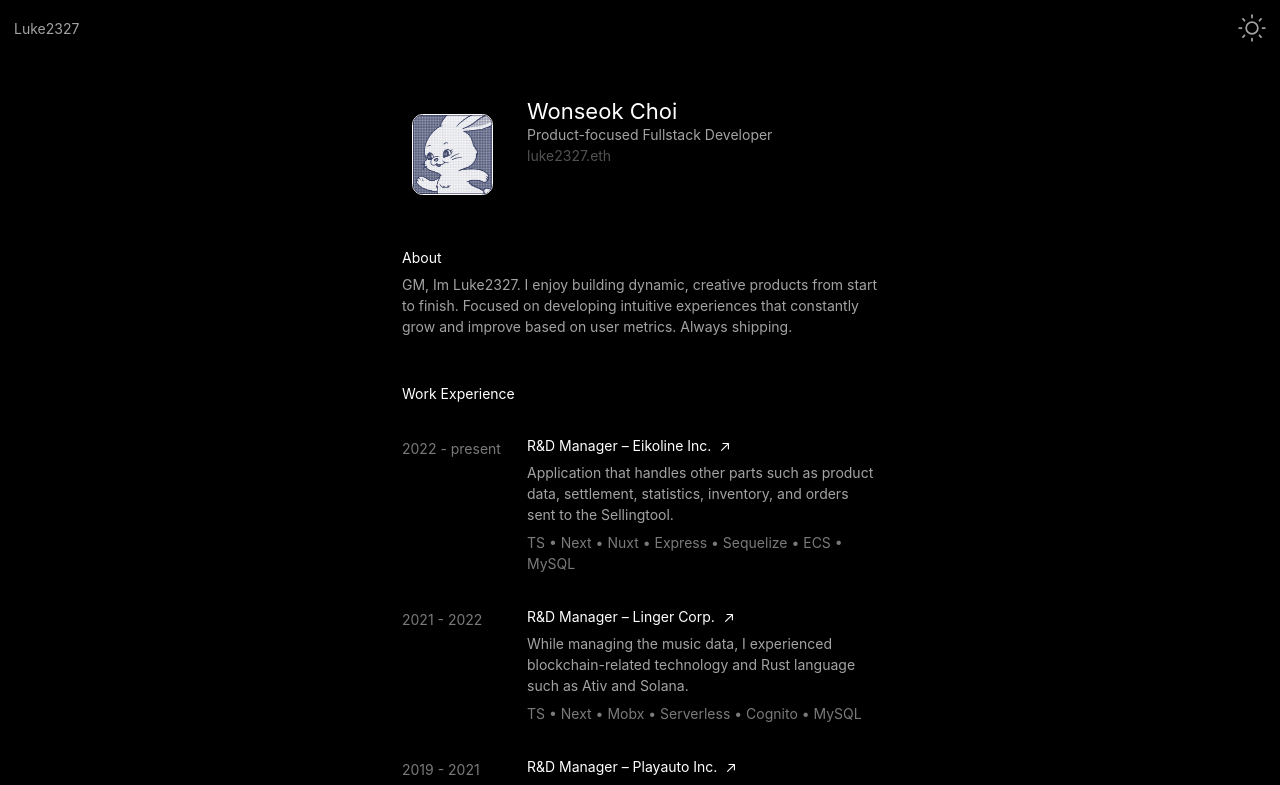
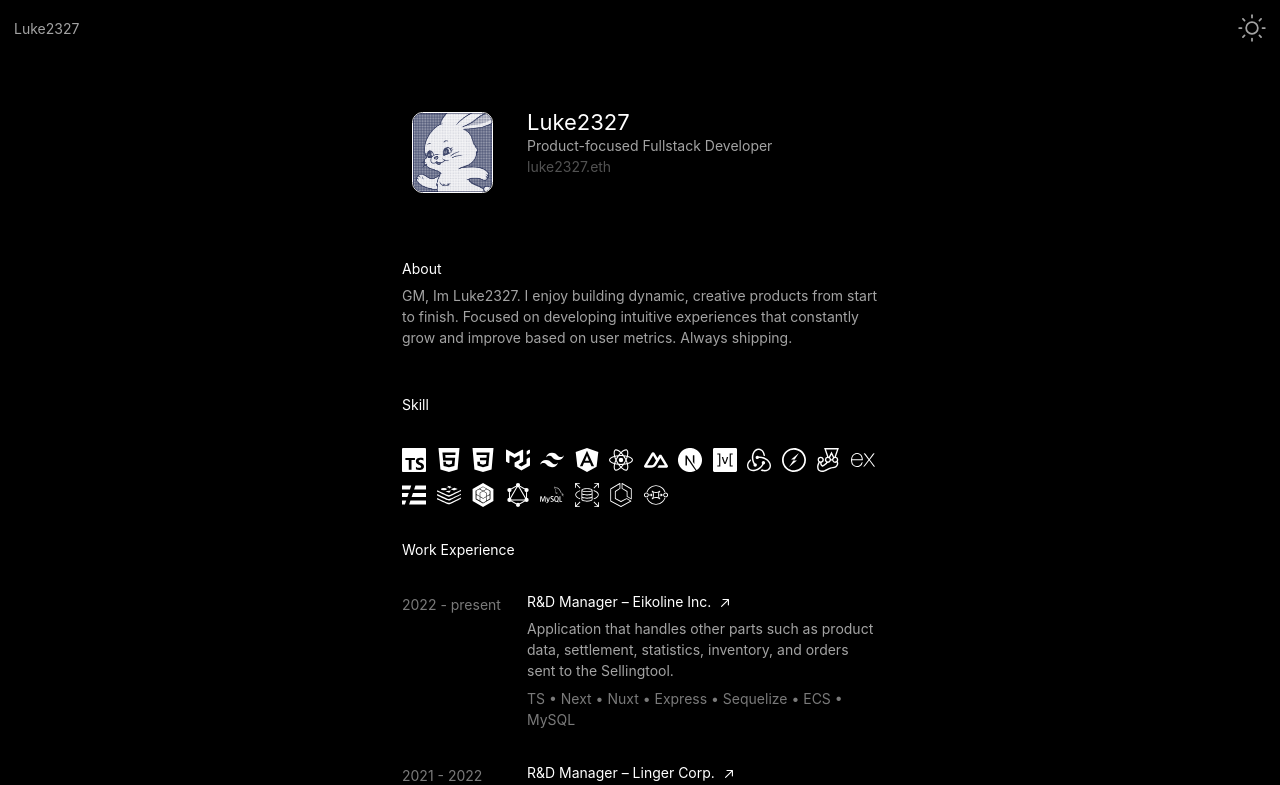
Before and after one commit to luke2327/luke2327, a Next.js app in the folder page_repository/: page / in a window 1280 px wide. Shown: the top 785 px of the page. Built offline with nearby package versions, Linux system fonts and the light colour scheme.

Commit message:
feat: mod component

```diff
--- a/page_repository/src/components/introduction/Profile.tsx
+++ b/page_repository/src/components/introduction/Profile.tsx
@@ -10,7 +10,10 @@ export default function Profile() {
       className={'mx-auto grid w-full gap-1 p-0'}
     >
       <ProfileBadge aria-label={'profile badge'} />
-      <ProfileDescription aria-label={'profile description'} />
+      <ProfileDescription
+        aria-label={'profile description'}
+        className={'pt-7'}
+      />
     </ProfileArea>
   );
 }
--- a/page_repository/src/components/introduction/ProfileDescription.tsx
+++ b/page_repository/src/components/introduction/ProfileDescription.tsx
@@ -2,16 +2,22 @@ import styled from 'styled-components';
 
 import { extUrls } from '@/constants/externalLinks';
 
-export default function ProfileDescription() {
+type IProfileDescriptionProps = {
+  className: string;
+};
+
+export default function ProfileDescription({
+  className,
+}: IProfileDescriptionProps) {
   return (
-    <ProfileDescriptionWrapper>
+    <ProfileDescriptionWrapper className={className}>
       <div>
         <ProfileHeading
           role={'heading'}
           aria-label={'name'}
           className={'profile-heading'}
         >
-          Wonseok Choi
+          Luke2327
         </ProfileHeading>
         <ProfileParagraph aria-label={'jobs'}>
           Product-focused Fullstack Developer
--- a/page_repository/src/components/layout/Header.tsx
+++ b/page_repository/src/components/layout/Header.tsx
@@ -5,6 +5,7 @@ export default function Header() {
     <header
       className={'fixed top-0 flex w-full items-center justify-between p-4'}
     >
+      <div className={'flex items-center'}>
         <a
           href={'#main'}
           aria-label={`nickname: Luke2327, scroll to top`}
@@ -12,6 +13,7 @@ export default function Header() {
         >
           Luke2327
         </a>
+      </div>
       <ThemeToggle />
     </header>
   );
--- a/page_repository/src/components/layout/Main.tsx
+++ b/page_repository/src/components/layout/Main.tsx
@@ -1,21 +1,25 @@
 import Description from '@/components/description/Description';
+import AssociateCompany from '@/components/history/AssociateCompany';
 import Experience from '@/components/history/Experience';
 import Profile from '@/components/introduction/Profile';
 import Link from '@/components/link/Link';
+import Skill from '@/components/skill/Skill';
 // constants
 import { expHistory } from '@/constants/experienctHistory';
 import { spHistory } from '@/constants/sideProjectsHistory';
 
 export default function Main() {
   return (
-    <div id={'main'} className={'mx-auto px-4 py-28 sm:max-w-[36rem]'}>
+    <div id={'main'} className={'mx-auto px-4 pb-28 pt-24 sm:max-w-[36rem]'}>
       <Profile aria-level={2} />
       <Description aria-level={2} />
+      <Skill aria-level={2} />
       <Experience
         aria-level={2}
         head={'Work Experience'}
         history={expHistory}
       />
+      <AssociateCompany />
       <Experience aria-level={2} head={'Side Projects'} history={spHistory} />
       <Link aria-level={2} />
     </div>
```
Lines whose indentation alone changed are shown as unchanged.
